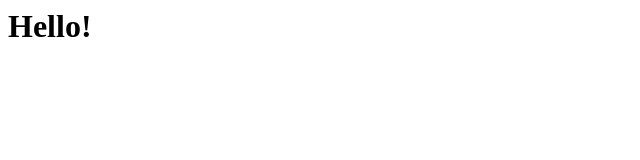
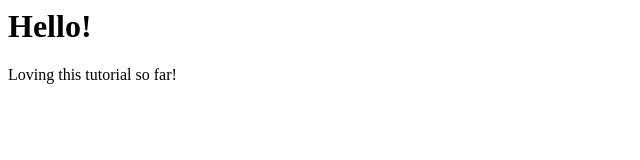
Before and after one commit to Chammz/hello-world2, a plain HTML site: page index.html in a window 1280 px wide. Shown: the whole page, without its empty margins (0-640 px from the left). Drawn offline with Linux system fonts and the light colour scheme.

Commit message:
added first p tag

```diff
--- a/index.html
+++ b/index.html
@@ -1 +1,3 @@
 <h1>Hello!</h1>
+
+<p>Loving this tutorial so far!</p>
```
